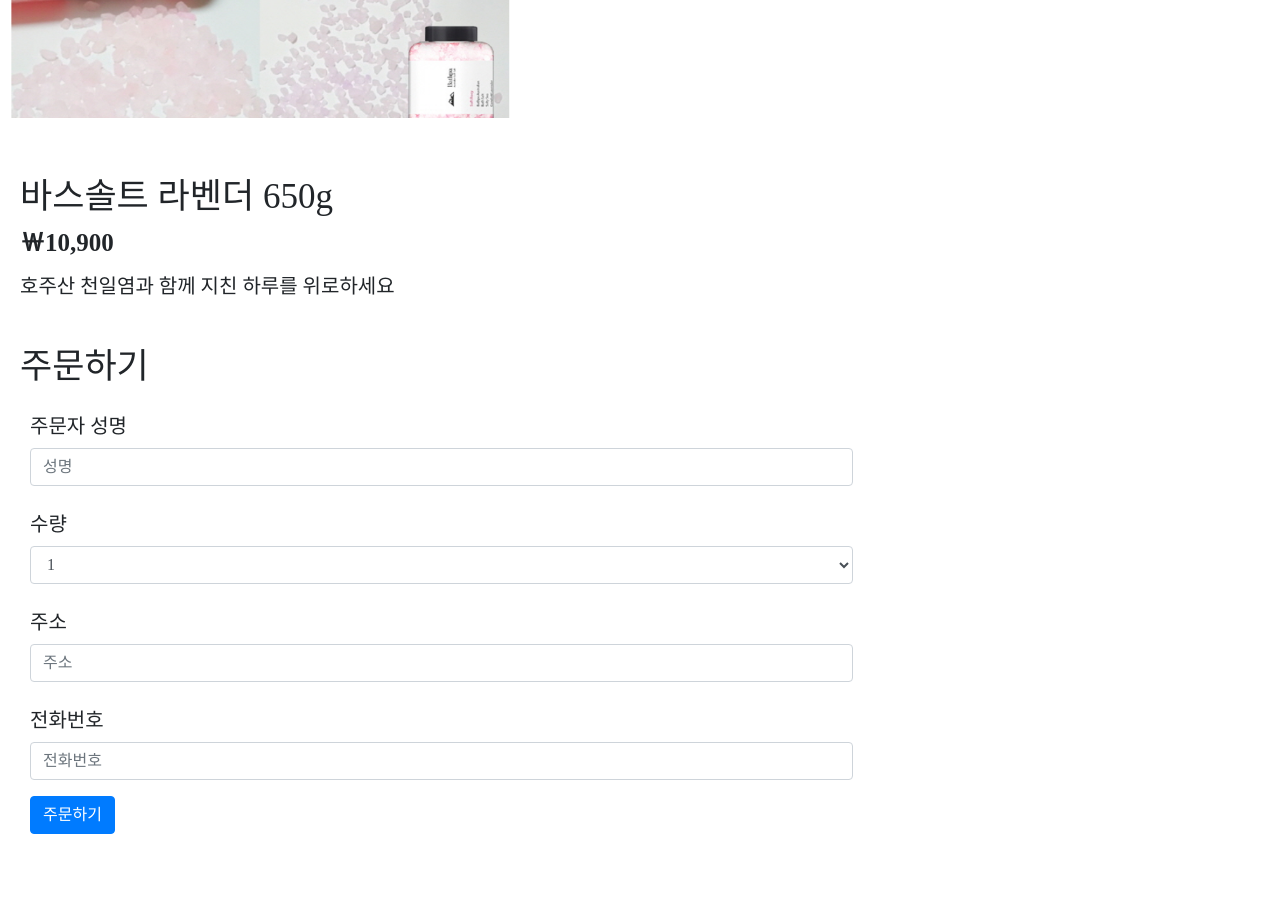
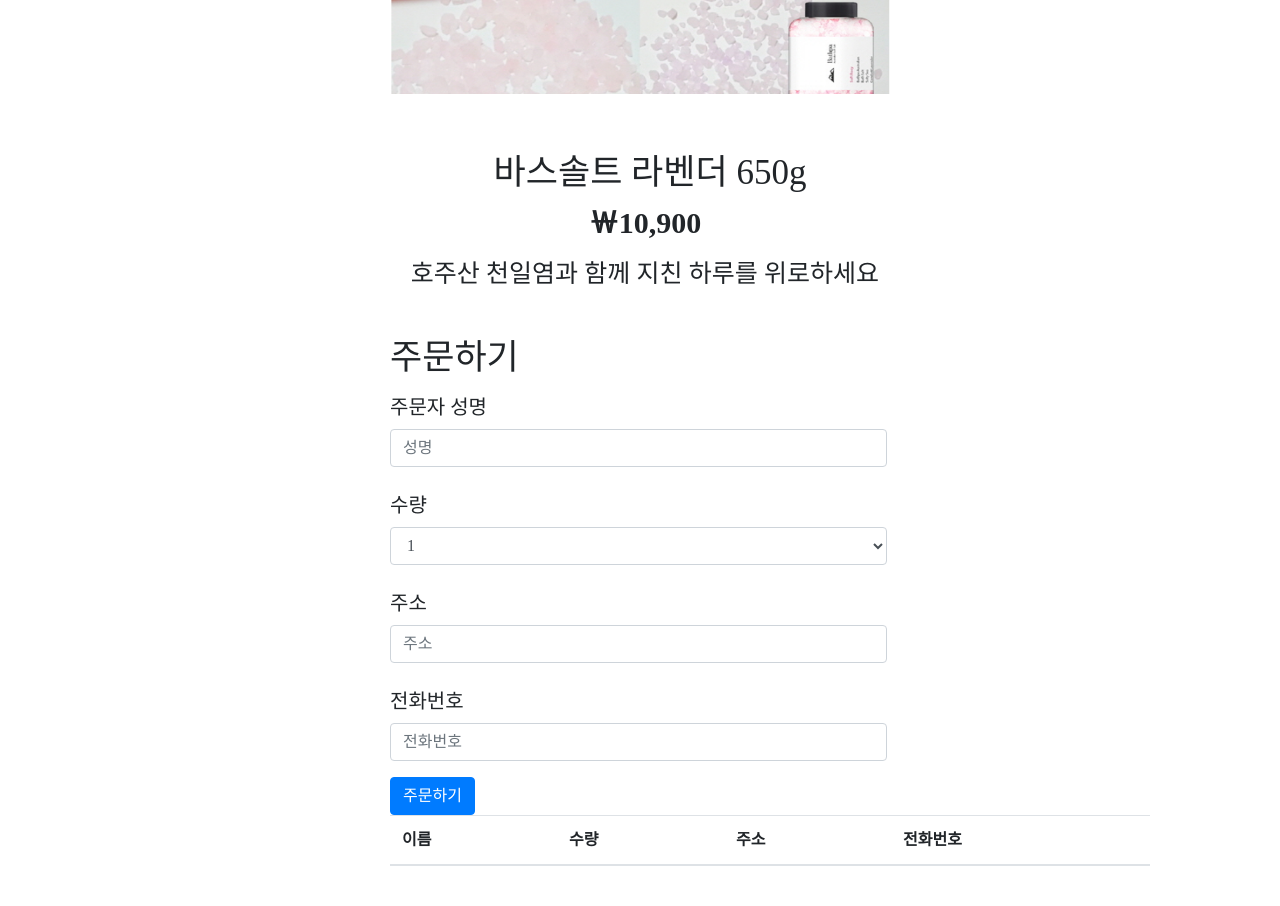
Before and after one commit to Park-Myunghyeon/sparta, a plain HTML site: page assignment1.html in a window 1280 px wide. Shown: the part 420-1326 px from the top of the page. Before the commit the page ends 1254 px from the top, so only its background shows below. Drawn offline with nearby package versions, Linux system fonts and the light colour scheme; a web font is replaced by a local one.

Commit message:
python_1st

```diff
--- a/assignment1.html
+++ b/assignment1.html
@@ -1,11 +1,12 @@
-<!doctype html> //최신 html5
+<!doctype html>
+
 <html lang="ko">
   <head>
   <meta charset="utf-8">
     <title>bath salt</title>
     <link rel="stylesheet" href="https://maxcdn.bootstrapcdn.com/bootstrap/4.0.0/css/bootstrap.min.css" integrity="sha384-Gn5384xqQ1aoWXA+058RXPxPg6fy4IWvTNh0E263XmFcJlSAwiGgFAW/dAiS6JXm" crossorigin="anonymous">
 
-    <!-- JS -->
+    <!-- JQuery를 import 합니다 -->
     <script src="https://ajax.googleapis.com/ajax/libs/jquery/3.4.1/jquery.min.js"></script>
     <script src="https://cdnjs.cloudflare.com/ajax/libs/popper.js/1.12.9/umd/popper.min.js" integrity="sha384-ApNbgh9B+Y1QKtv3Rn7W3mgPxhU9K/ScQsAP7hUibX39j7fakFPskvXusvfa0b4Q" crossorigin="anonymous"></script>
     <script src="https://maxcdn.bootstrapcdn.com/bootstrap/4.0.0/js/bootstrap.min.js" integrity="sha384-JZR6Spejh4U02d8jOt6vLEHfe/JQGiRRSQQxSfFWpi1MquVdAyjUar5+76PVCmYl" crossorigin="anonymous"></script>
@@ -21,14 +22,14 @@
     .image_ {
       display: flex;
       flex-direction: column;
-      align-items: left;
+      align-items: center;
       justify-content: center;
 /*      border: 2px solid black;
       border-radius: 0.3rem;*/
-      max-width: auto;
+/*      max-width: auto;*/
       padding: 0.3rem ;
       margin: 0.3rem ;
-      display: block;
+      /*display: block;*/
       }
 
 /*
@@ -47,28 +48,67 @@
       font-size: 35px;
 /*      border-top: 2px solid #222;
 */    }
-    .product_order{
-      margin: 0 0 0 10;
-      font-weight: 500;
-      padding: 40px 0 0 20px;
-      font-size: 35px;
+    form{
+      display: flex;
+      flex-direction: column;
+      align-items: center;
+      justify-content: center;
+
     }
+
     .product_price_content{
       margin: 0 10px 0 10px;
       padding: 0 0 0 10px;
-      font-size: 25px;
+      font-size: 30px;
     }
     .product_content{
       margin:10px 0 0 0px;
-      font-size: 20px;
+      font-size: 25px;
     }
-    form{
-
-      margin: 10px 0 0 0px;
-      padding: 0 0 0 10px;
+    .product_order{
+      margin: 0 0 0 220px;
+      font-weight: 500;
+      padding: 40px 0 0 40px;
+      width:800px;
+    }
+    .row{
       font-size:20px;
     }
+
     </style>
+
+
+
+    <script type="text/javascript">
+      function order(){
+        let name = $('.name').val()
+        let address= $('.address').val()
+        let count = $('.count').val()
+        let phone = $('.phone').val()
+
+        $.ajax({
+        type: "GET",
+        url: "http://spartacodingclub.shop/order",
+        data: {get_name:name, get_address:address, get_count:count, get_phone:phone},
+        success: function(response){
+          if (response['result']=='success'){
+            alert('주문완료')
+           }
+         }
+       })
+      }
+
+      function make_card(name,count,address,phone) {
+        let temp_html = '<tr>\
+            <td>'+name+'</td>\
+            <td>'+count+'</td>\
+            <td>'+address+'</td>\
+            <td>'+phone+'</td>\
+          </tr>';
+        $('.order').append(temp_html);
+      }
+</script>
+
   </head>
 
 
@@ -80,37 +120,37 @@
 
       <div class ='info'>
 
-        <div class = 'product_title'>
+        <div class = 'product_title' align='center'>
           바스솔트 라벤더 650g
         </div>
 
-        <div class = 'product_price_content'>
+        <div class = 'product_price_content' align='center'>
           <strong>￦10,900</strong>
           <br/>
           <div class = 'product_content'>
             호주산 천일염과 함께 지친 하루를 위로하세요
           </div>
         </div>
-
-
+      </div>
+        <form>
         <div class = 'product_order'>
           <div class = 'order'>
             <div style ='font-size:35px;font-weight:500;'>
             주문하기
           </div>
 
-        <form>
+
           <div class="form-group row">
             <label for="inputName" class="col-sm-5 col-form-label">주문자 성명</label>
             <div class="col-sm-8">
-              <input type="text" class="form-control" id="inputName" placeholder="성명">
+              <input type="text" class="form-control name" id="inputName" placeholder="성명">
             </div>
           </div>
 
           <div class="form-group row">
             <label for="exampleFormControlSelect1" class = 'col-sm-5 col-form-label'>수량</label>
             <div class = 'col-sm-8'>
-              <select class="form-control" id="exampleFormControlSelect1">
+              <select class="form-control count" id="exampleFormControlSelect1">
                 <option>1</option>
                 <option>2</option>
                 <option>3</option>
@@ -123,22 +163,42 @@
           <div class="form-group row">
             <label for="inputAdress" class="col-sm-5 col-form-label">주소</label>
             <div class="col-sm-8">
-              <input type="text" class="form-control" id="inputAdress" placeholder="주소">
+              <input type="text" class="form-control address" id="inputAdress" placeholder="주소">
             </div>
           </div>
 
           <div class="form-group row">
             <label for="inputPhonenumber" class="col-sm-5 col-form-label">전화번호</label>
             <div class="col-sm-8">
-              <input type="text" class="form-control" id="inputPhonenumber" placeholder="전화번호">
+              <input type="text" class="form-control phone" id="inputPhonenumber" placeholder="전화번호">
             </div>
           </div>
 
 
-          <button type="submit" class="btn btn-primary">주문하기</button>
+          <button onclick=order() type="submit" class="btn btn-primary">주문하기</button>
+        </div>
+        </form>
+          <div class="orders">
+            <table class="table">
+            <thead>
+              <tr>
+                <th scope="col">이름</th>
+                <th scope="col">수량</th>
+                <th scope="col">주소</th>
+                <th scope="col">전화번호</th>
+              </tr>
+            </thead>
+            <tbody id="orders-box">
+              <tr>
+                <td></td>
+                <td></td>
+                <td></td>
+                <td></td>
+              </tr>
 
-        </form>
-
+            </tbody>
+          </table>
+          </div>
 
 
 
```
